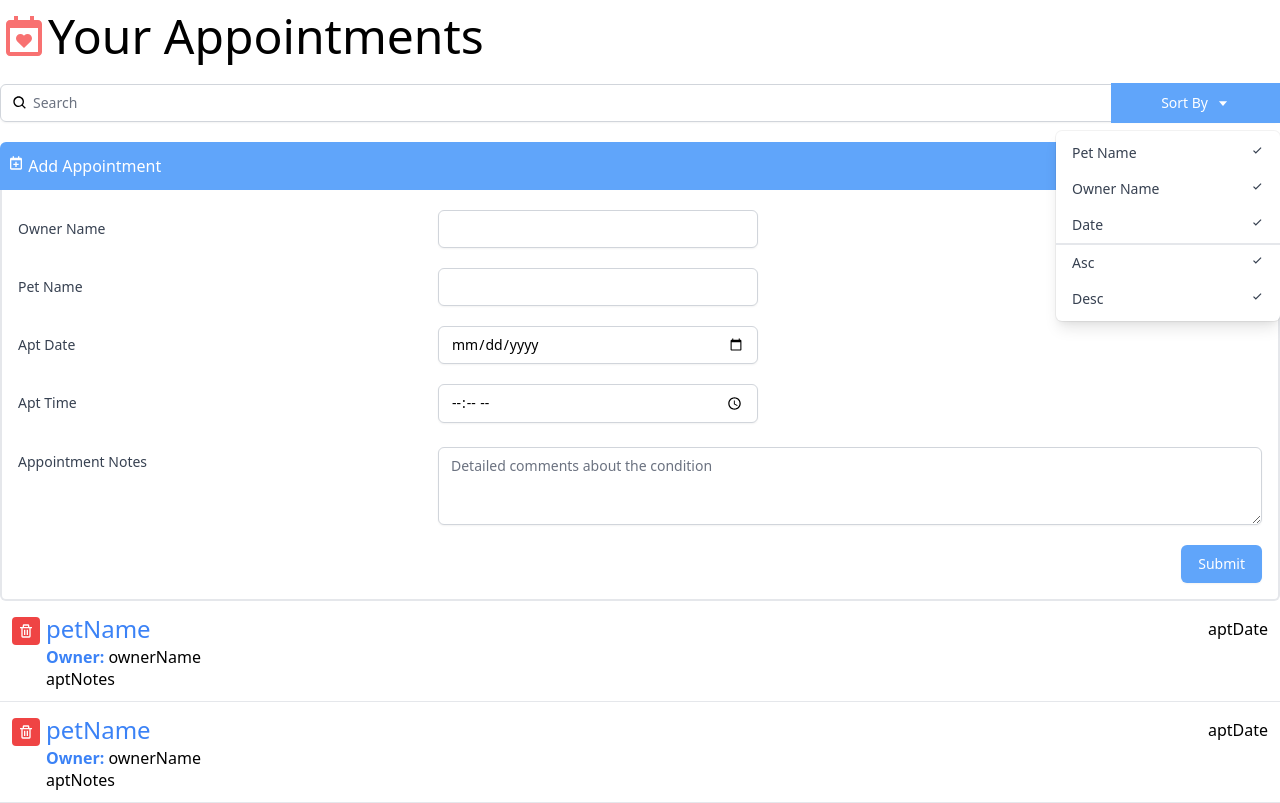
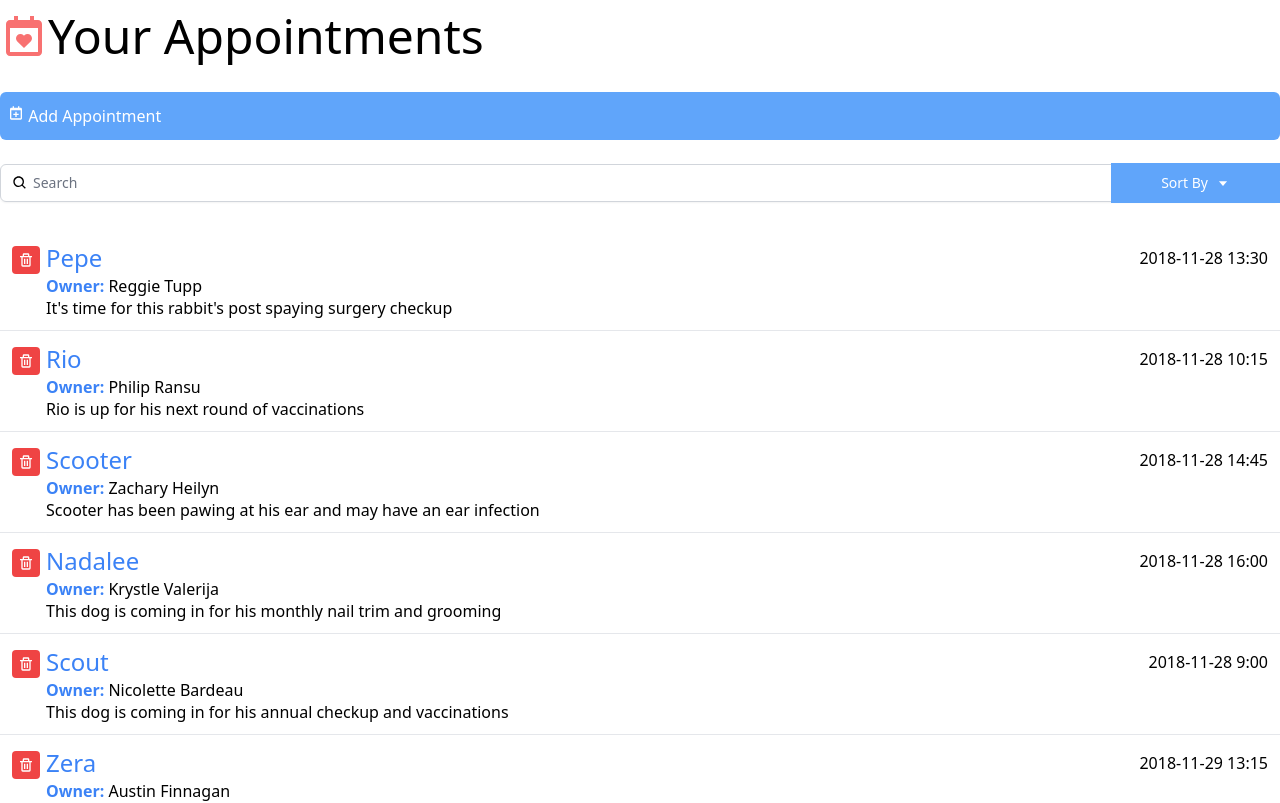
Before and after one commit to Jose1i1o/my_appointments, a React (Create React App) app in the folder my-appointments-book/: page / in a window 1280 px wide. Shown: the top 803 px of the page. Built offline with nearby package versions, Linux system fonts and the light colour scheme.

Commit message:
passing data, useState, conditionals, hiding components

```diff
--- a/my-appointments-book/src/App.js
+++ b/my-appointments-book/src/App.js
@@ -1,33 +1,23 @@
-import { BiCalendarHeart, BiTrash } from "react-icons/bi"
+import { BiCalendarHeart } from "react-icons/bi"
 import AddApointment from "./components/AddApointment";
 import Search from "./components/Search";
 import APPOINTMENTLIST from "./utils/data.json"
+import AppointmentInfo from "./components/Appointmentinfo";
 
 
 function App() {
   return (
     <div className="App container mx-auto mt-3 font-thin">
-    <h1 className="text-5xl">
-    <BiCalendarHeart className="inline-block text-red-400 align-top"/>Your Appointments</h1>
+    <h1 className="pb-8 text-5xl">
+    <BiCalendarHeart className="inline-block text-red-400 align-top"/>Your Appointments
+    </h1>
+      <AddApointment className="" />
     <Search />
-    <div>
-      <AddApointment />
-    </div>
-        <ul className="divide-y divide-gray-200">
+        <ul className="pt-2 divide-y divide-gray-200">
           {APPOINTMENTLIST.map((appointment) => (
-            <li className="px-3 py-3 flex items-start">
-                <button type="button"
-                  className="p-1.5 mr-1.5 mt-1 rounded text-white bg-red-500 hover:bg-yellow-700 focus:outline-none focus:ring-2 focus:ring-offset-2 focus:ring-blue-500">
-                  <BiTrash /></button>
-                <div className="flex-grow">
-                  <div className="flex items-center">
-                    <span className="flex-none font-medium text-2xl text-blue-500">petName</span>
-                    <span className="flex-grow text-right">aptDate</span>
-                  </div>
-                  <div><b className="font-bold text-blue-500">Owner:</b> ownerName</div>
-                  <div className="leading-tight">aptNotes</div>
-                </div>
-            </li>
+            <AppointmentInfo key={appointment.id}
+              appointment={appointment}
+            />
           ))}
         </ul>
     </div>
--- a/my-appointments-book/src/components/AddApointment.js
+++ b/my-appointments-book/src/components/AddApointment.js
@@ -1,13 +1,20 @@
 import { BiCalendarPlus } from "react-icons/bi";
+import { useState } from "react";
 import React from 'react';
 
 
 const AddApointment = () => {
+    let [toggleForm, setToggleForm] = useState(false);
     return (
         <div>
-        <button className="bg-blue-400 text-white px-2 py-3 w-full text-left rounded-t-md">
+        <button onClick={() => setToggleForm(!toggleForm)}
+        className={`bg-blue-400 text-white px-2 py-3 w-full text-left rounded-t-md
+         ${toggleForm ? 'rounded-t-md' : 'rounded-md'}`}>
           <div><BiCalendarPlus className="inline-block align-text-top" />  Add Appointment</div>
         </button>
+        {
+            toggleForm &&
+
         <div className="border-r-2 border-b-2 border-l-2 border-light-blue-500 rounded-b-md pl-4 pr-4 pb-4">
           <div className="sm:grid sm:grid-cols-3 sm:gap-4 sm:items-start  sm:pt-5">
             <label htmlFor="ownerName" className="block text-sm font-medium text-gray-700 sm:mt-px sm:pt-2">
@@ -18,7 +25,6 @@ const AddApointment = () => {
                 className="max-w-lg block w-full shadow-sm focus:ring-indigo-500 focus:border-indigo-500 sm:max-w-xs sm:text-sm border-gray-300 rounded-md" />
             </div>
           </div>
-
           <div className="sm:grid sm:grid-cols-3 sm:gap-4 sm:items-start  sm:pt-5">
             <label htmlFor="petName" className="block text-sm font-medium text-gray-700 sm:mt-px sm:pt-2">
               Pet Name
@@ -68,6 +74,7 @@ const AddApointment = () => {
             </div>
           </div>
         </div>
+        }
       </div>
     )
 }
--- /dev/null
+++ b/my-appointments-book/src/components/Appointmentinfo.js
@@ -0,0 +1,30 @@
+import React from 'react';
+import { BiTrash } from "react-icons/bi"
+
+
+const AppointmentInfo = ({appointment}) => {
+    return (
+     <li className="px-3 py-3 flex items-start">
+        <button
+            type="button"
+            className="p-1.5 mr-1.5 mt-1 rounded text-white bg-red-500 hover:bg-yellow-700 focus:outline-none focus:ring-2 focus:ring-offset-2 focus:ring-blue-500"
+        >
+            <BiTrash />
+        </button>
+        <div className="flex-grow">
+            <div className="flex items-center">
+            <span className="flex-none font-medium text-2xl text-blue-500">
+                {appointment.petName}
+            </span>
+            <span className="flex-grow text-right">{appointment.aptDate}</span>
+            </div>
+            <div>
+            <b className="font-bold text-blue-500">Owner:</b> {appointment.ownerName}
+            </div>
+            <div className="leading-tight">{appointment.aptNotes}</div>
+        </div>
+     </li>
+    );
+};
+
+export default React.memo(AppointmentInfo);
--- a/my-appointments-book/src/components/Search.js
+++ b/my-appointments-book/src/components/Search.js
@@ -1,8 +1,12 @@
 import React from 'react';
 import { BiSearch, BiCaretDown, BiCheck} from "react-icons/bi"
+import { useState } from "react";
 
-const Dropdown = () => {
-    return (
+const Dropdown = ({toggle}) => {
+    if (!toggle) {
+            return null;
+        } else {
+        return (
         <div className="origin-top-right absolute right-0 mt-2 w-56
         rounded-md shadow-lg bg-white ring-1 ring-black ring-opacity-5">
         <div className="py-1" role="menu" aria-orientation="vertical" aria-labelledby="options-menu">
@@ -23,10 +27,11 @@ const Dropdown = () => {
             role="menuitem">Desc <BiCheck /></div>
         </div>
       </div>
-    )
+    )}
 }
 
 const Search = () => {
+    let [toggleSort, setToggleSort] = useState(false);
     return (
         <div className="py-5">
         <div className="mt-1 relative rounded-md shadow-sm">
@@ -38,11 +43,11 @@ const Search = () => {
             className="pl-8 rounded-md focus:ring-indigo-500 focus:border-indigo-500 block w-full sm:text-sm border-gray-300" placeholder="Search" />
           <div className="absolute inset-y-0 right-0 flex items-center">
             <div>
-              <button type="button"
+              <button type="button" onClick={() => setToggleSort(!toggleSort)}
                 className="justify-center px-12 py-2 bg-blue-400 border-2 border-blue-400 text-sm text-white hover:bg-blue-700 focus:outline-none focus:ring-2 focus:ring-offset-2 flex items-center" id="options-menu" aria-haspopup="true" aria-expanded="true">
                 Sort By <BiCaretDown className="ml-2" />
               </button>
-              <Dropdown />
+              <Dropdown toggle={toggleSort}/>
             </div>
           </div>
         </div>
```
